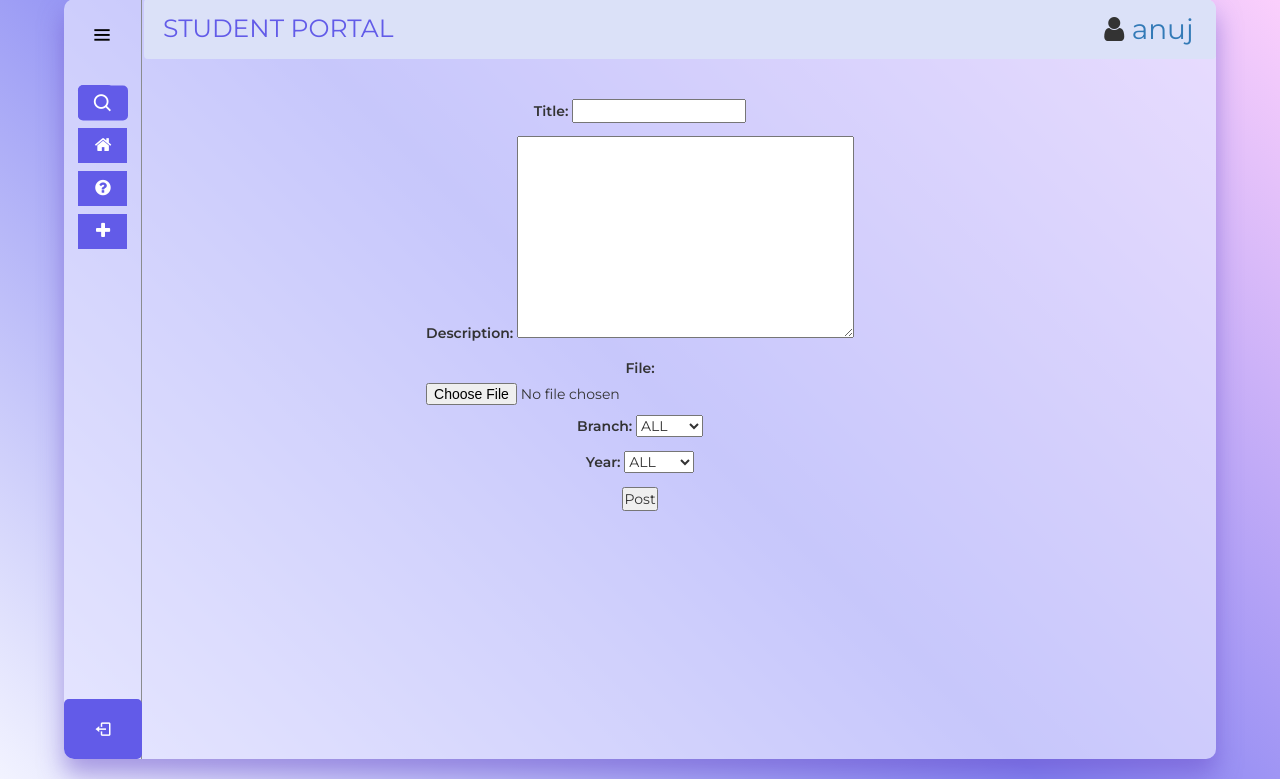
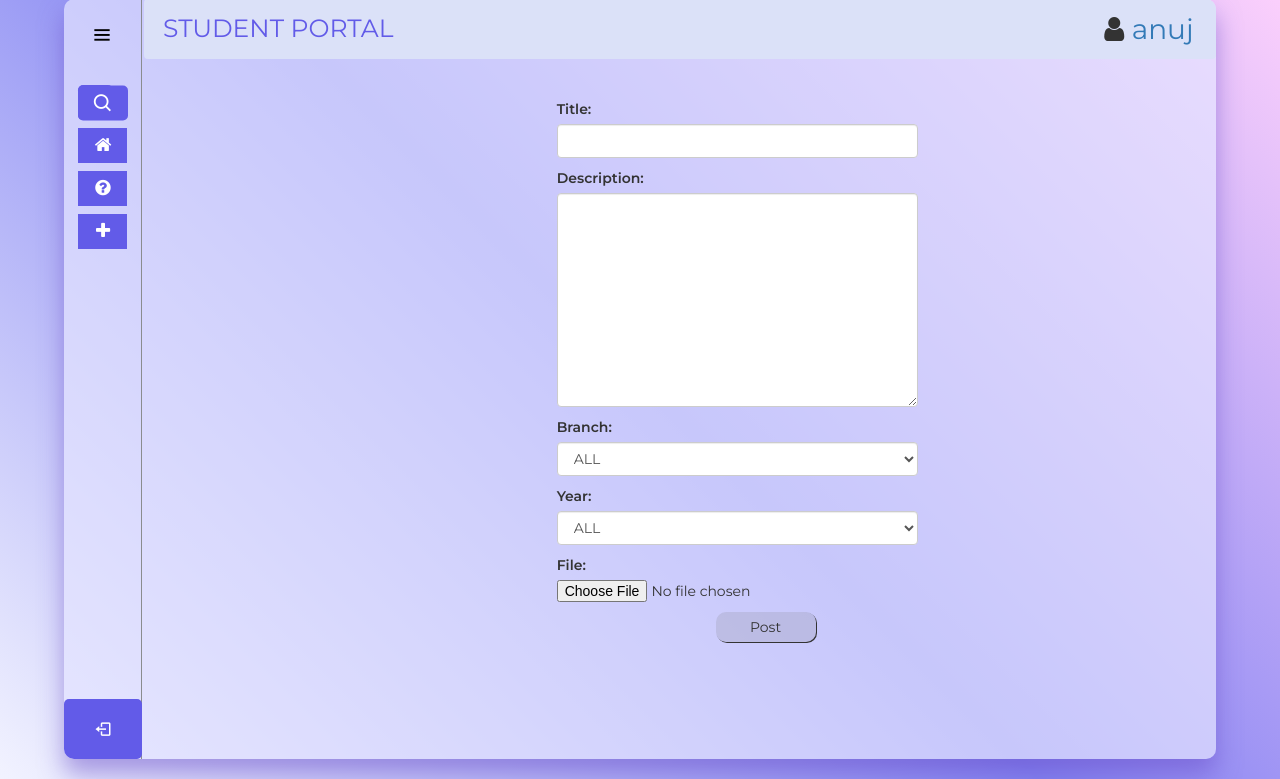
Before and after one commit to sakshi22/IETStudentportal, a Django app: page /new-post/ in a window 1280 px wide. Shown: the part 21-800 px from the top of the page. Run offline with Django 4.2, Linux system fonts and the light colour scheme; a user stored in the database is signed in; some libraries are stand-ins or nearby versions.

Commit message:
post and query form styling

```diff
--- a/home/forms.py
+++ b/home/forms.py
@@ -1,4 +1,5 @@
-from django.forms import ModelForm
+from django import forms
+from django.forms import ModelForm, widgets
 from .models import Post
 
 class PostForm(ModelForm):
@@ -6,3 +7,10 @@ class PostForm(ModelForm):
         model = Post
         fields = '__all__'
         exclude = ['author']
+
+        widgets = {
+            'title' : forms.TextInput(attrs={'class' : 'form-control'}),
+            'description' : forms.Textarea(attrs={'class' : 'form-control'}),
+            'branch' : forms.Select(attrs={'class' : 'form-control'}),
+            'year' : forms.Select(attrs={'class' : 'form-control'}),
+        }
--- a/home/models.py
+++ b/home/models.py
@@ -26,11 +26,11 @@ class Post(models.Model):
     author = models.ForeignKey(User, on_delete=models.CASCADE, null=True)
     title = models.CharField(max_length=200)
     description = models.TextField(null=True, blank=True)
-    file = models.FileField(null=True, blank=True, upload_to='files/')
     created = models.DateTimeField(auto_now_add=True)
     branch = models.CharField(max_length=6, choices=BRANCH, default='all')
     year = models.CharField(max_length=6, choices=YEAR, default='all')
     updated = models.DateTimeField(auto_now=True)
+    file = models.FileField(null=True, blank=True, upload_to='files/')
 
     class Meta:
         ordering = ['-updated', '-created']
--- a/home/templates/home/post.html
+++ b/home/templates/home/post.html
@@ -37,7 +37,7 @@
             {{ post.description|linebreaks }}
         </div>
         {% if post.file %}
-        <a href="{{ post.file.url }}"> File </a> <br><br>
+        <a href="{{ post.file.url }}" style="color: rgb(57, 11, 221); font-size: 14px;"><i class="fa fa-download" style="font-size: 20px;"></i> {{ post.file.name }}</a> <br><br>
         {% endif %}
 
         <hr style="color: black">
--- a/home/templates/home/post_form.html
+++ b/home/templates/home/post_form.html
@@ -3,15 +3,42 @@
 {% block content %}
 <title>Write Entry</title>
 
-<div class="post-form" style="border: 1px; text-align: center; place-items: center; margin-top: 100px;">
-    <form class="form-horizontal form_middle" enctype='multipart/form-data' method="POST">
+<style>
+    .post-form {
+        width: 70%;
+        /* background-color: gold; */
+        border: 1px;
+        /* text-align: center; */
+        place-items: center;
+        margin-top: 100px;
+        margin-left: 270px;
+    }
+
+    .post-form input[type="submit"] {
+        background-color: rgba(138, 137, 151, 0.235);
+        border: none;
+        border-radius: 10px;
+        width: 100px;
+        height: 30px;
+        box-shadow: 1px 1px;
+        margin-left: 44%;
+    }
+
+    .post-form input[type="submit"]:hover {
+        background-color: rgb(44, 79, 234);
+        color: white
+    }
+</style>
+
+
+<div class="post-form">
+    <form enctype='multipart/form-data' method="POST">
         {% csrf_token %}
-        {{ form.media }}
+
         {{ form.as_p }}
 
         <input type="submit" value="Post" />
     </form>
-
 </div>
 
 {% endblock content %}
```
Also changed, not shown: queries/forms.py (+7 -1 lines), queries/templates/queries/queries.html (+26 -0 lines), db.sqlite3.
